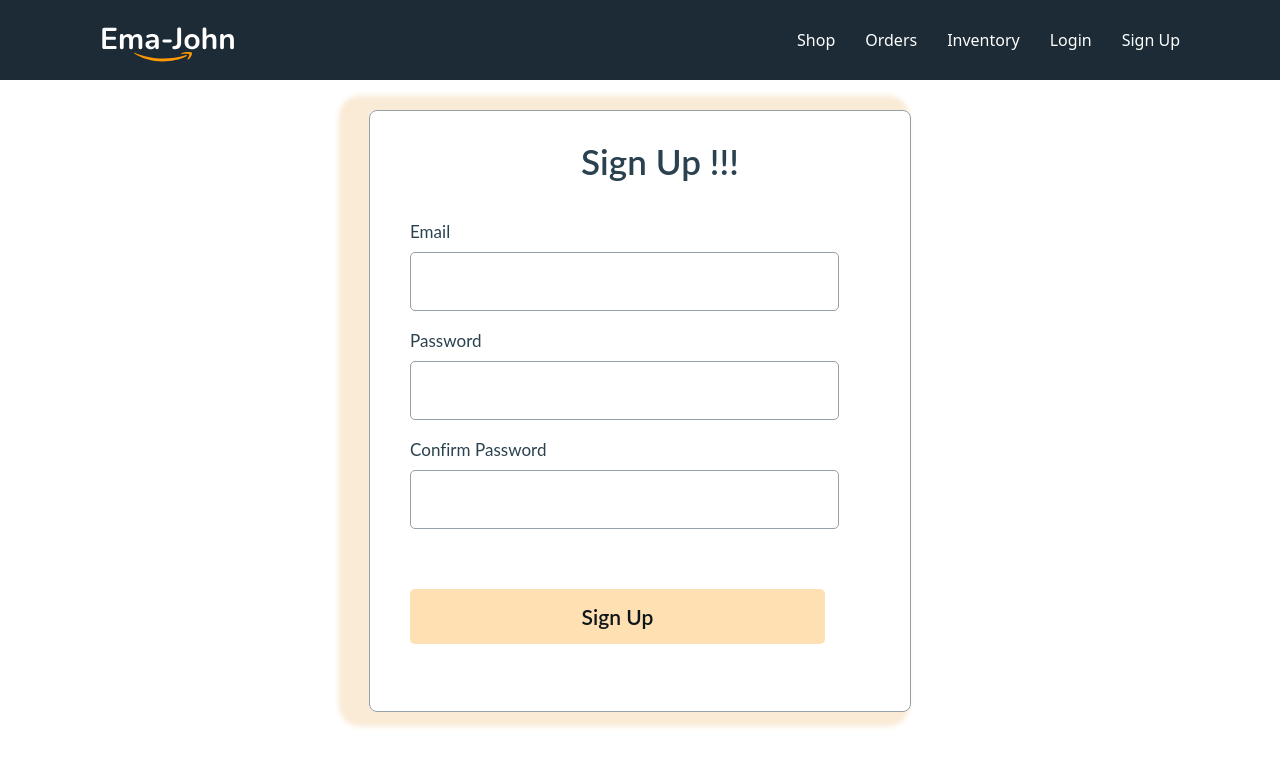
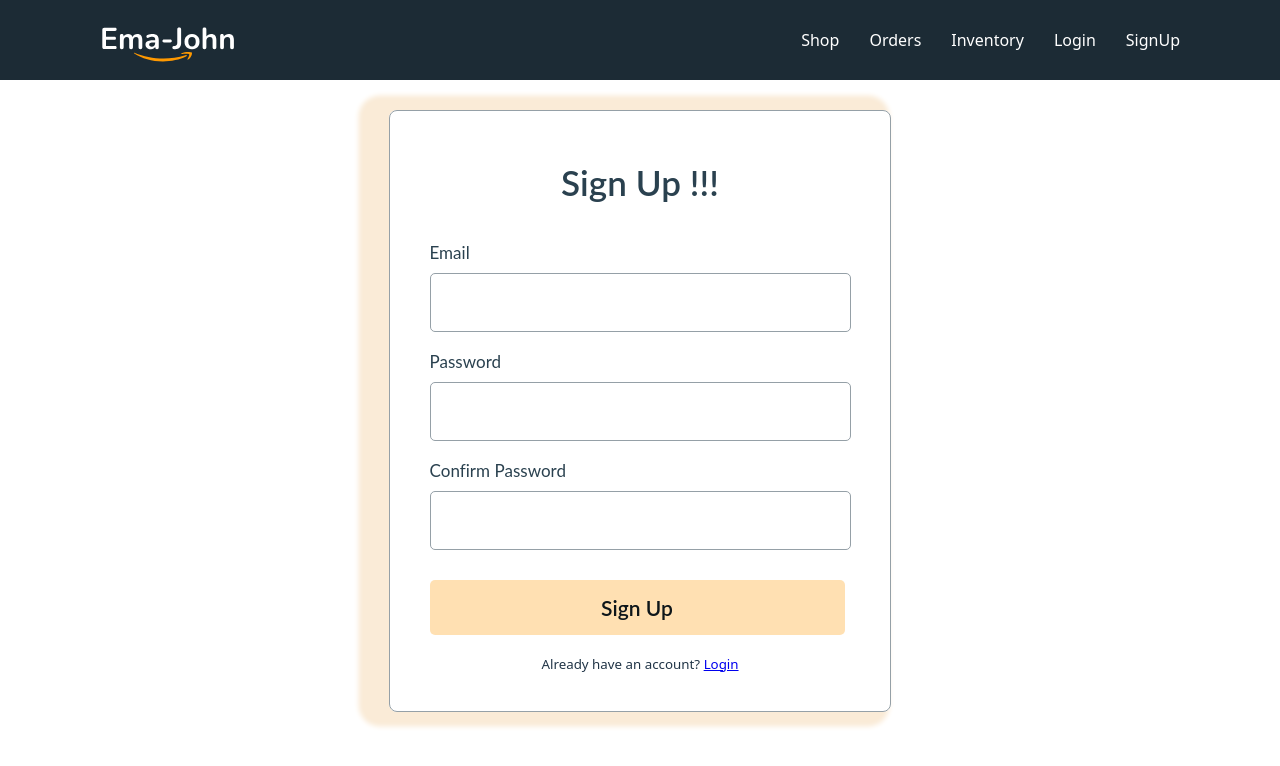
Before and after one commit to SwapnilRoyweb/ema-jhon-react-project, a React (Vite) app: page /register in a window 1280 px wide. Shown: the top 766 px of the page. Built offline with nearby package versions, Linux system fonts and the light colour scheme; no server answers.

Commit message:
authentication done user email displayed in header section

```diff
--- a/src/__steps.js
+++ b/src/__steps.js
@@ -4,3 +4,9 @@
 // 4. save firebase config and export default app
 // 5. firebase site: build> authentication > get started >sign in method
 // 6. create sign up and login route
+
+// 1. create a context provider
+// 2. create a context and set provider
+// 3. set the children props
+// 4. set context value
+// 5. set the provider
--- a/src/components/Header/Header.css
+++ b/src/components/Header/Header.css
@@ -15,3 +15,7 @@ nav a{
 nav.header a:hover{
     color: orange;
 }
+.text-white{
+    color: #ffffff;
+    padding-left: 5px;
+}
--- a/src/components/Header/Header.jsx
+++ b/src/components/Header/Header.jsx
@@ -1,9 +1,21 @@
-import React from 'react';
+import React, { useContext } from 'react';
 import './Header.css';
 import logo from '../../assets/images/Logo.svg';
 import { Link } from 'react-router-dom';
+import { AuthContext } from '../Providers/AuthProvider';
 
 const Header = () => {
+
+    const {user, logout} = useContext(AuthContext);
+
+    const handleLogout = () => {
+        logout()
+        .then(result => {})
+        .catch(error => {
+            console.error(error);
+        })
+    }
+
     return (
         <nav className='header'>
             <img src={logo} alt="logo" />
@@ -12,8 +24,11 @@ const Header = () => {
                 <Link to="/orders">Orders</Link>
                 <Link to="/inventory">Inventory</Link>
                 <Link to="/login">Login</Link>
-                <Link to="/register">Sign Up</Link>
+                <Link to="/register">SignUp</Link>
             </div>
+                {
+                    user && <span className='text-white'>{user.email} <button onClick={handleLogout}>Logout</button></span>
+                }
         </nav>
     );
 };
--- a/src/components/Login/Login.css
+++ b/src/components/Login/Login.css
@@ -4,8 +4,11 @@
     margin: 30px auto;
     border: 1px solid #95A0A7;
     border-radius: 8px;
-    padding-left: 40px;
     box-shadow: -1em 0 .3rem .9rem antiquewhite;
+    display: flex;
+    flex-direction: column;
+    align-items: center;
+    justify-content: center;
 }
 .form-title{
     font-family: 'Lato';
@@ -39,7 +42,6 @@
     border-radius: 5px;
     background-color: white;
     font-size: 1.5em;
-    padding-left: 10px;
     color: black;
 }
 .btn-submit{
@@ -49,7 +51,7 @@
     border-radius: 5px;
     color: black;
     border: none;
-    margin-top: 40px;
+    margin-top: 10px;
     font-family: 'Lato';
     font-style: normal;
     font-weight: 600;
--- a/src/components/Login/Login.jsx
+++ b/src/components/Login/Login.jsx
@@ -1,11 +1,35 @@
 import React from 'react';
 import './Login.css';
+import { Link } from 'react-router-dom';
+import { useContext } from 'react';
+import { AuthContext } from '../Providers/AuthProvider';
 
 const Login = () => {
+    const { signIn } = useContext(AuthContext);
+
+    const handleLogin = event => {
+        event.preventDefault();
+
+        const form = event.target;
+        const email = form.email.value;
+        const password = form.password.value;
+        // console.log(email, password);
+
+        signIn(email, password)
+        .then(result => {
+            const loggedUser = result.user;
+            console.log(loggedUser);
+            form.reset();
+        })
+        .catch(error => {
+            console.log(error);
+        })
+    }
+
     return (
         <div className='form-container'>
             <h2 className='form-title'>Login !!!</h2>
-            <form>
+            <form onSubmit={handleLogin}>
                 <div className='form-control'>
                     <label htmlFor="">Email</label>
                     <input type="email" name='email' id='' required />
@@ -16,6 +40,9 @@ const Login = () => {
                 </div>
                 <input className='btn-submit' type="submit" value="Login" />
             </form>
+                <p style={{textAlign: 'center'}}><small>New to ema-john? <Link to='/register'>Create New Account</Link>
+                </small>
+                </p>
         </div>
     );
 };
--- /dev/null
+++ b/src/components/Providers/AuthProvider.jsx
@@ -0,0 +1,52 @@
+import React from 'react';
+import { createContext } from 'react';
+import { createUserWithEmailAndPassword, getAuth, onAuthStateChanged, signInWithEmailAndPassword, signOut } from "firebase/auth";
+import app from '../../Firebase/Firebase.config.js'
+import { useState } from 'react';
+import { useEffect } from 'react';
+
+export const AuthContext = createContext(null);
+
+const auth = getAuth(app);
+
+const AuthProvider = ({children}) => {
+    const [user, setUser] = useState(null);
+
+    const createUser = (email, password) => {
+        return createUserWithEmailAndPassword(auth, email, password);
+    }
+
+    const signIn = (email, password) => {
+        return signInWithEmailAndPassword(auth, email, password);
+    }
+
+    const logout = () => {
+        return signOut(auth);
+    }
+
+    // observer user auth state
+    useEffect(() => {
+       const unsubscribe = onAuthStateChanged(auth, currentUser => {
+            setUser(currentUser);
+        });
+        // stop observing while unmounting
+        return () => {
+            return unsubscribe();
+        }
+    }, [])
+
+    const authInfo = {
+        user,
+        createUser,
+        signIn,
+        logout
+    }
+
+    return (
+        <AuthContext.Provider value={authInfo}>
+            {children}
+        </AuthContext.Provider>
+    );
+};
+
+export default AuthProvider;
--- a/src/components/Register/Register.css
+++ b/src/components/Register/Register.css
@@ -0,0 +1,3 @@
+.text-error{
+    color: red;
+}
--- a/src/components/Register/Register.jsx
+++ b/src/components/Register/Register.jsx
@@ -1,11 +1,47 @@
 import React from 'react';
 import './Register.css';
+import { Link } from 'react-router-dom';
+import { useState } from 'react';
+import { useContext } from 'react';
+import { AuthContext } from '../Providers/AuthProvider';
 
 const Register = () => {
+    const [error, setError] = useState('');
+    const {createUser} = useContext(AuthContext);
+
+    const handleSignUp = (event) => {
+        event.preventDefault();
+        const form = event.target;
+        const email = form.email.value;
+        const password = form.password.value;
+        const confirm = form.confirm.value;
+        // console.log(email, password, confirm);
+
+        setError('');
+        if(password !== confirm){
+            setError('Password did not match to confirm password');
+            return;
+        }else if(password.length < 6){
+            setError('password must be 6 characters or longer');
+            return;
+        }
+
+        createUser(email, password)
+        .then(result => {
+            const loggedUser = result.user;
+            console.log(loggedUser);
+        })
+        .catch(error => {
+            console.log(error);
+            setError(error.message);
+        })
+
+    }
+
     return (
         <div className='form-container'>
             <h2 className='form-title'>Sign Up !!!</h2>
-            <form>
+            <form onSubmit={handleSignUp}>
                 <div className='form-control'>
                     <label htmlFor="">Email</label>
                     <input type="email" name='email' id='' required />
@@ -18,8 +54,11 @@ const Register = () => {
                     <label htmlFor="">Confirm Password</label>
                     <input type="password" name='confirm' id='' required />
                 </div>
+            <p className='text-error'>{error}</p>
                 <input className='btn-submit' type="submit" value="Sign Up" />
             </form>
+                <p style={{textAlign: 'center'}}><small>Already have an account? <Link to='/login'>Login</Link>
+                </small></p>
         </div>
     );
 };
--- a/src/main.jsx
+++ b/src/main.jsx
@@ -14,6 +14,7 @@ import Login from './components/Login/Login';
 import cartProductsLoader from './loaders/CartProductsLoader';
 import Checkout from './components/Checkout/Checkout';
 import Register from './components/Register/Register';
+import AuthProvider from './components/Providers/AuthProvider';
 
 const router = createBrowserRouter([
   {
@@ -51,6 +52,8 @@ const router = createBrowserRouter([
 
 ReactDOM.createRoot(document.getElementById('root')).render(
   <React.StrictMode>
-    <RouterProvider router={router}></RouterProvider>
+    <AuthProvider>
+      <RouterProvider router={router}></RouterProvider>
+    </AuthProvider>
   </React.StrictMode>,
 )
```
